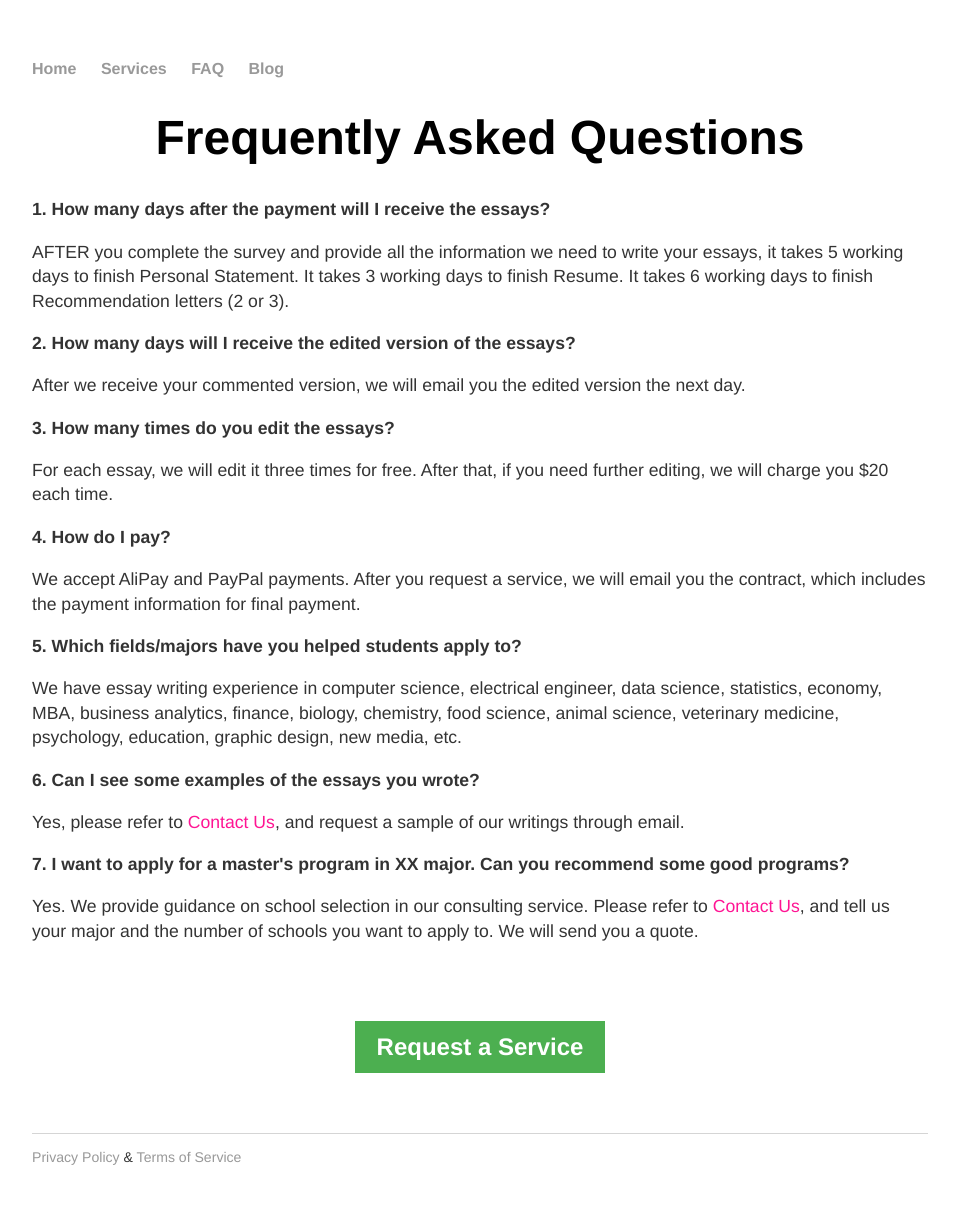
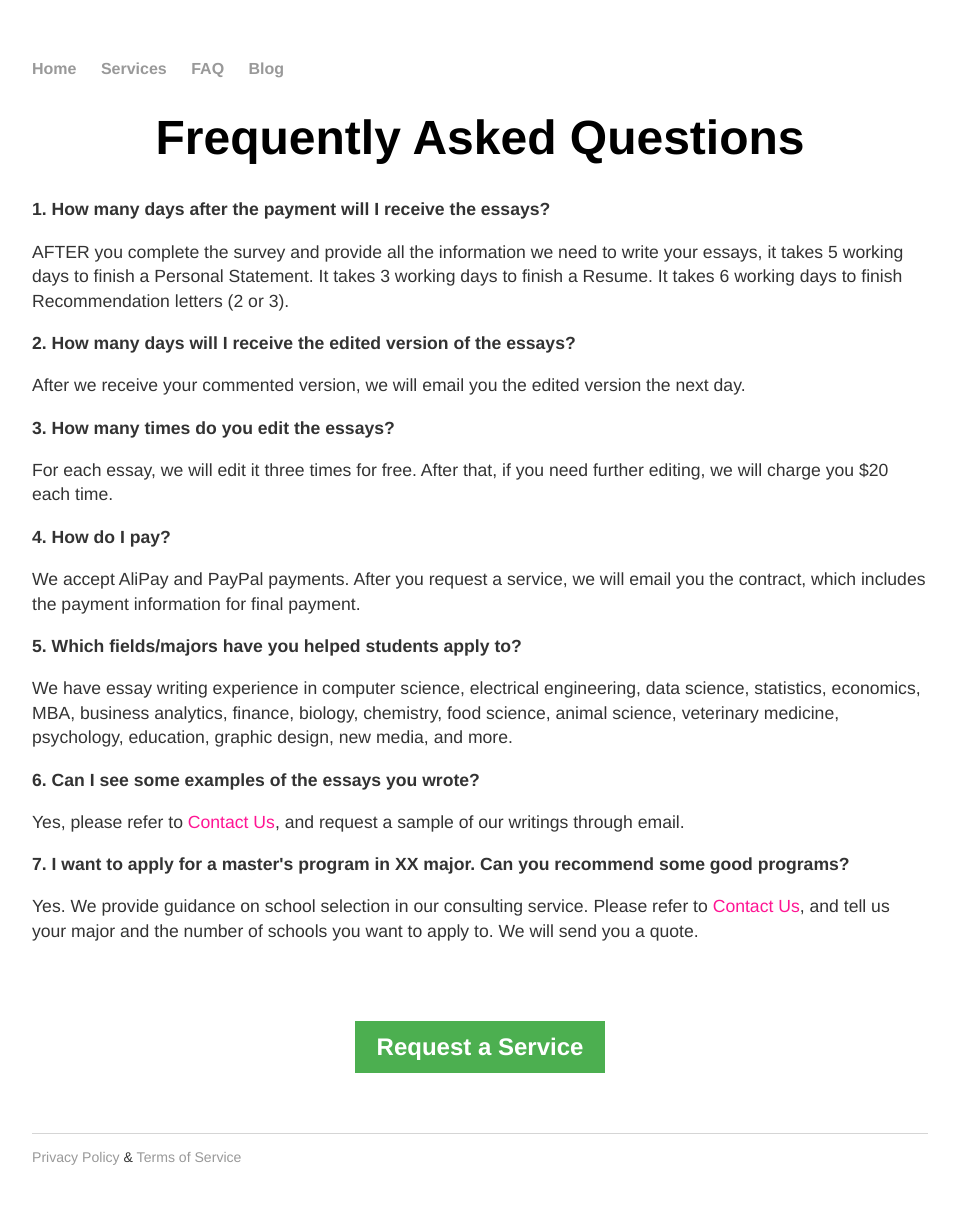
Before and after one commit to RagingTiger/PnFTech.github.io, a Jekyll site: the page built from faq/index.html, in a window 1280 px wide. Shown: the whole page, without its empty margins (160-1116 px from the left). Built offline with Jekyll 4.4.1, drawn with Linux system fonts in a browser that asks for light colours.

Commit message:
corrected spelling errors

```diff
--- a/faq/index.html
+++ b/faq/index.html
@@ -10,8 +10,8 @@ title: PnF
 	<p><b>1. How many days after the payment will I receive the essays?</b></p>
 	<p>AFTER you complete the survey and provide all the
 		information we need to write your essays, it takes 5 working days to
-		finish Personal Statement. It takes 3 working
-		days to finish Resume. It takes 6 working days to finish Recommendation
+		finish a Personal Statement. It takes 3 working
+		days to finish a Resume. It takes 6 working days to finish Recommendation
 		letters (2 or 3).</p>
 
 	<p><b>2. How many days will I receive the edited version of the essays?</b></p>
@@ -28,10 +28,10 @@ title: PnF
 		payment.</p>
 
 	<p><b>5. Which fields/majors have you helped students apply to?</b></p>
-	<p>We have essay writing experience in computer science, electrical engineer,
-		data science, statistics, economy, MBA, business analytics, finance, biology,
+	<p>We have essay writing experience in computer science, electrical engineering,
+		data science, statistics, economics, MBA, business analytics, finance, biology,
 		chemistry, food science, animal science, veterinary medicine, psychology,
-		education, graphic design, new media, etc.</p>
+		education, graphic design, new media, and more.</p>
 
 	<p><b>6. Can I see some examples of the essays you wrote?</b></p>
 	<p>Yes, please refer to <a class="colorlink" href="/request">Contact Us</a>,
--- a/index.html
+++ b/index.html
@@ -18,7 +18,7 @@ title: PnF
 		your background and experiences, to distinguish you as an individual, and show your strength.</p>
 
 	<p><b>Our team of professionals</b>, who have attended graduate school in the US,
-		 is here to help. We provide you with a seamless, and stress-free writing experience, and
+		 are here to help. We provide you with a seamless, and stress-free writing experience, and
 		help you write an essay that makes a difference.
 	</p>
 
```
